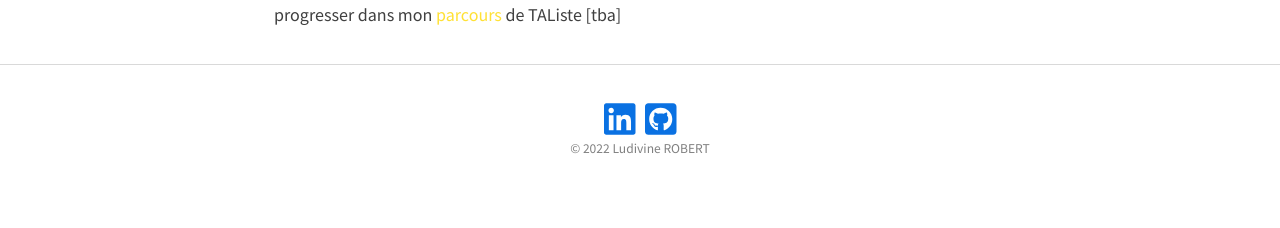
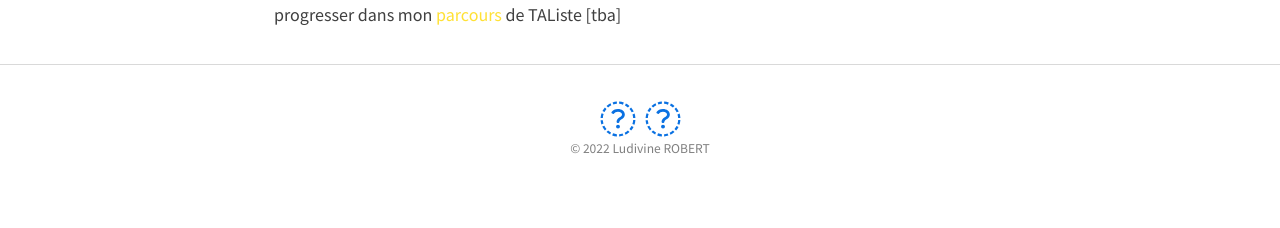
Before and after one commit to ludivinero/ludivinero.github.io, a Jekyll site: the page built from index.md, in a window 1280 px wide. Shown: the part 735-963 px from the top of the page. Built offline with Jekyll 4.4.1, drawn with Linux system fonts in a browser that asks for light colours; nearby versions of some CDN libraries.

Commit message:
Update _config.yml

```diff
--- a/_config.yml
+++ b/_config.yml
@@ -113,7 +113,7 @@ author:
 footer_links:
   - title: Linkedin
     url: https://www.linkedin.com/in/ludivinerobert3/
-    icon: fab fa-linkedin
+    icon: fa fa-linkedin
   - titles: Github
     url: https://github.com/ludivinero
-    icon : fab fa-github-square
+    icon : fa fa-github
```
